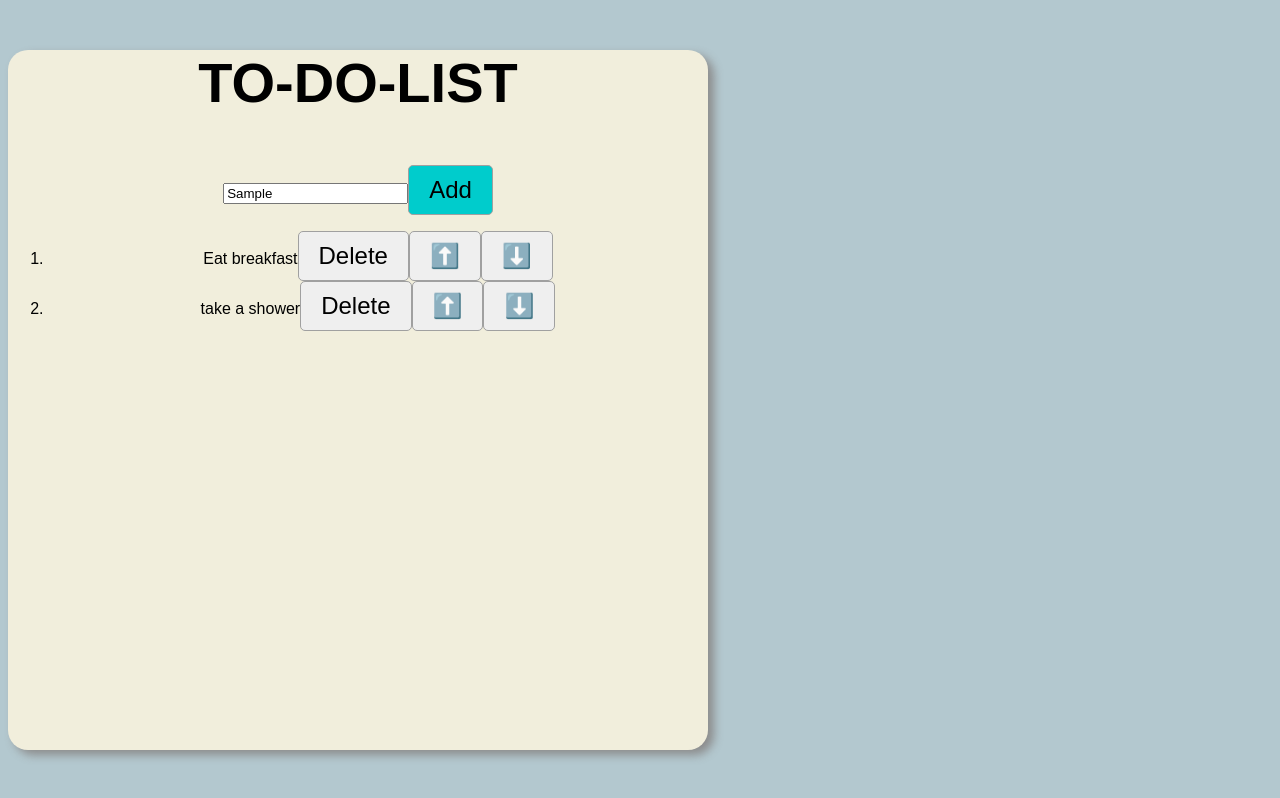
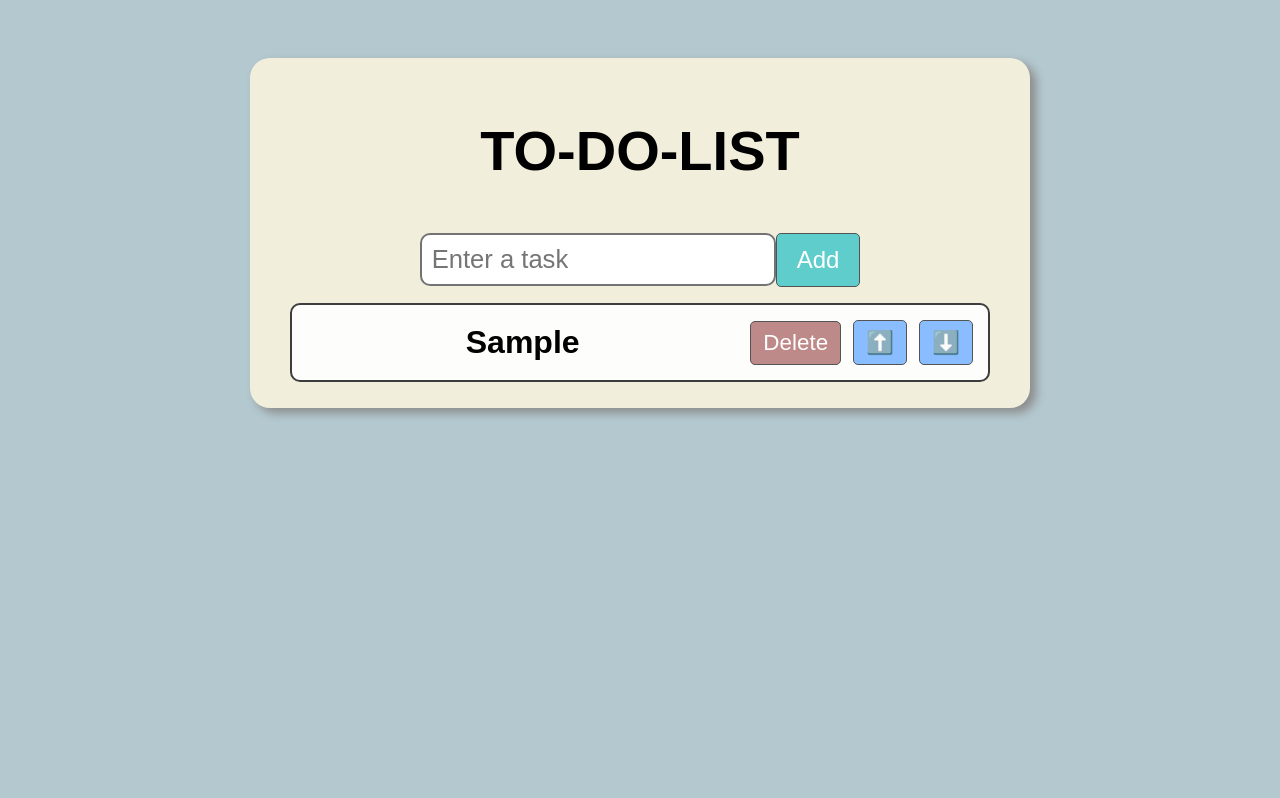
Before and after one commit to Nelman25/Learning-React, a React (Vite) app in the folder my-react-app/: page / in a window 1280 px wide. Both pictures are taken after typing "Sample" into the empty fields and a click on the button "Add". Built offline with nearby package versions, Linux system fonts and the light colour scheme.

Commit message:
to-do-list react

```diff
--- a/my-react-app/src/ToDoList.jsx
+++ b/my-react-app/src/ToDoList.jsx
@@ -1,22 +1,37 @@
 import React, { useState } from 'react';
 function ToDoList() {
-    const [tasks, setTasks] = useState(["Eat breakfast","take a shower"]);
+    const [tasks, setTasks] = useState([]);
     const [newTask, setNewTask] = useState("");
 
     function handleInputChange(event) {
         setNewTask(event.target.value);
     }
     function addTask() {
-
+       if(newTask.trim() !== "") {
+        setTasks(tasks => [...tasks, newTask]);
+        setNewTask("");
+       }
     }
     function deleteTask(index) {
+        const updatedTask = tasks.filter((_, i) => i !== index);
+        setTasks(updatedTask);
 
     }
     function moveTaskUp(index) {
-
+        if(index > 0) {
+            const updatedTask = [...tasks];
+            [updatedTask[index], updatedTask[index - 1]] =
+            [updatedTask[index - 1], updatedTask[index]];
+            setTasks(updatedTask);
+        }
     }
     function moveTaskDown(index) {
-
+        if(index < tasks.length - 1) {
+            const updatedTask = [...tasks];
+            [updatedTask[index], updatedTask[index + 1]] =
+            [updatedTask[index + 1], updatedTask[index]];
+            setTasks(updatedTask);
+        }
     }
 
     return(
@@ -29,7 +44,7 @@ function ToDoList() {
             <ol>
                 {tasks.map((task, index) =>
                     <li key={index}>
-                        <span>{task}</span>
+                        <span className='text'>{task}</span>
                         <button className='delete-button' onClick={() => deleteTask(index)}>Delete</button>
                         <button className='move-button' onClick={() => moveTaskUp(index)}>⬆️</button>
                         <button className='move-button' onClick={() => moveTaskDown(index)}>⬇️</button>
--- a/my-react-app/src/index.css
+++ b/my-react-app/src/index.css
@@ -1,5 +1,8 @@
 body {
-    background-color:rgb(179, 200, 207);
+    background-color:#b3c8cf;
+    display: flex;
+    align-items: center;
+    justify-content: center;
 }
 .to-do-list{
     font-family: Arial, Helvetica, sans-serif;
@@ -7,9 +10,10 @@ body {
     margin-top: 50px;
     background-color: rgb(241, 238, 220);
     width: 700px;
-    height: 700px;
+    height: auto;
     border-radius: 20px;
     box-shadow: 6px 5px 10px hsl(0, 0%, 55%);
+    padding: 10px 40px;
 }
 h1{
     font-size: 3.5rem;
@@ -18,20 +22,56 @@ h1{
 }
 button{
     font-size: 1.5rem;
-    padding: 10px 20px;
-    border: 1px solid rgb(160, 160, 160);
+    padding: 12px 20px;
+    border: 1px solid hsl(0, 0%, 33%);
     border-radius: 5px;
+    color: white;
     transition: background-color 0.5s ease;
 }
+input[type="text"]{
+    font-size: 1.6rem;
+    padding: 10px;
+    border: 2px solid hsl(0, 0%, 45%);
+    border-radius: 10px;
+}
+ol {
+    padding: 0px;
+}
+li {
+    font-size: 2rem;
+    font-weight: bold;
+    padding: 15px;
+    margin-bottom: 10px;
+    background-color: hsla(0, 0%, 100%, 0.884);
+    border-radius: 10px;
+    border: 2px solid hsl(0, 0%, 24%);
+    display: flex;
+    align-items: center;
+
+}
+.text {
+    flex: 1;
+}
 .add-button {
-    background-color: hsl(180, 100%, 40%);
+    background-color: hsl(180, 52%, 59%);
 }
 .add-button:hover{
-    background-color: hsl(180, 100%, 47%);
+    background-color: hsl(180, 52%, 49%);
 }
 .delete-button {
-    background-color: ;
+    background-color:hsla(0, 29%, 55%, 0.788)
 }
 .delete-button:hover {
-    background-color: ;
+    background-color:hsla(0, 29%, 45%, 0.788)
 }
+.move-button {
+    background-color: hsl(214, 100%, 77%);
+}
+.move-button:hover {
+    background-color: hsl(214, 100%, 67%);
+}
+.delete-button, .move-button {
+    padding: 8px 12px;
+    font-size: 1.4rem;
+    margin-left: 12px;
+}
```
